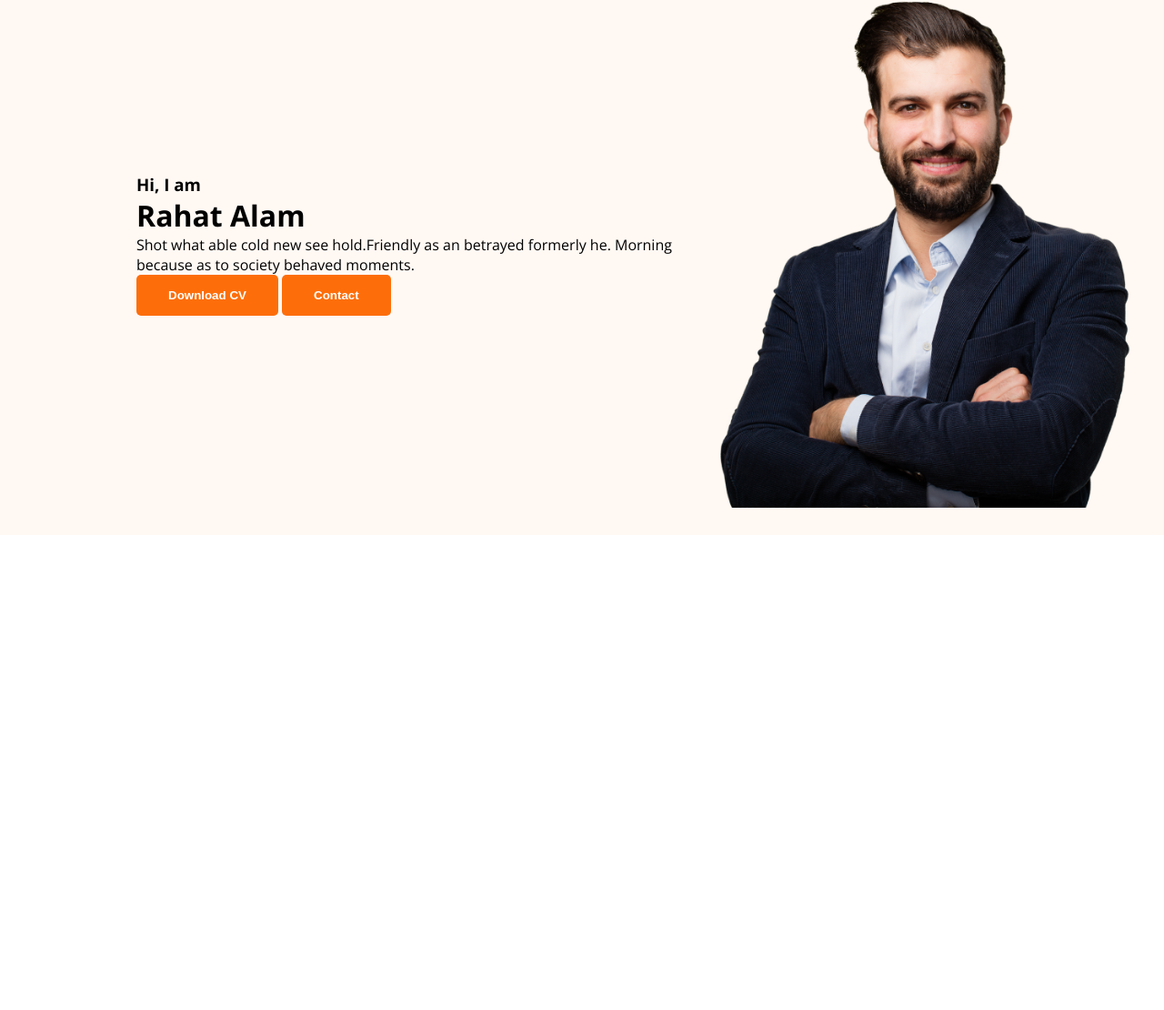
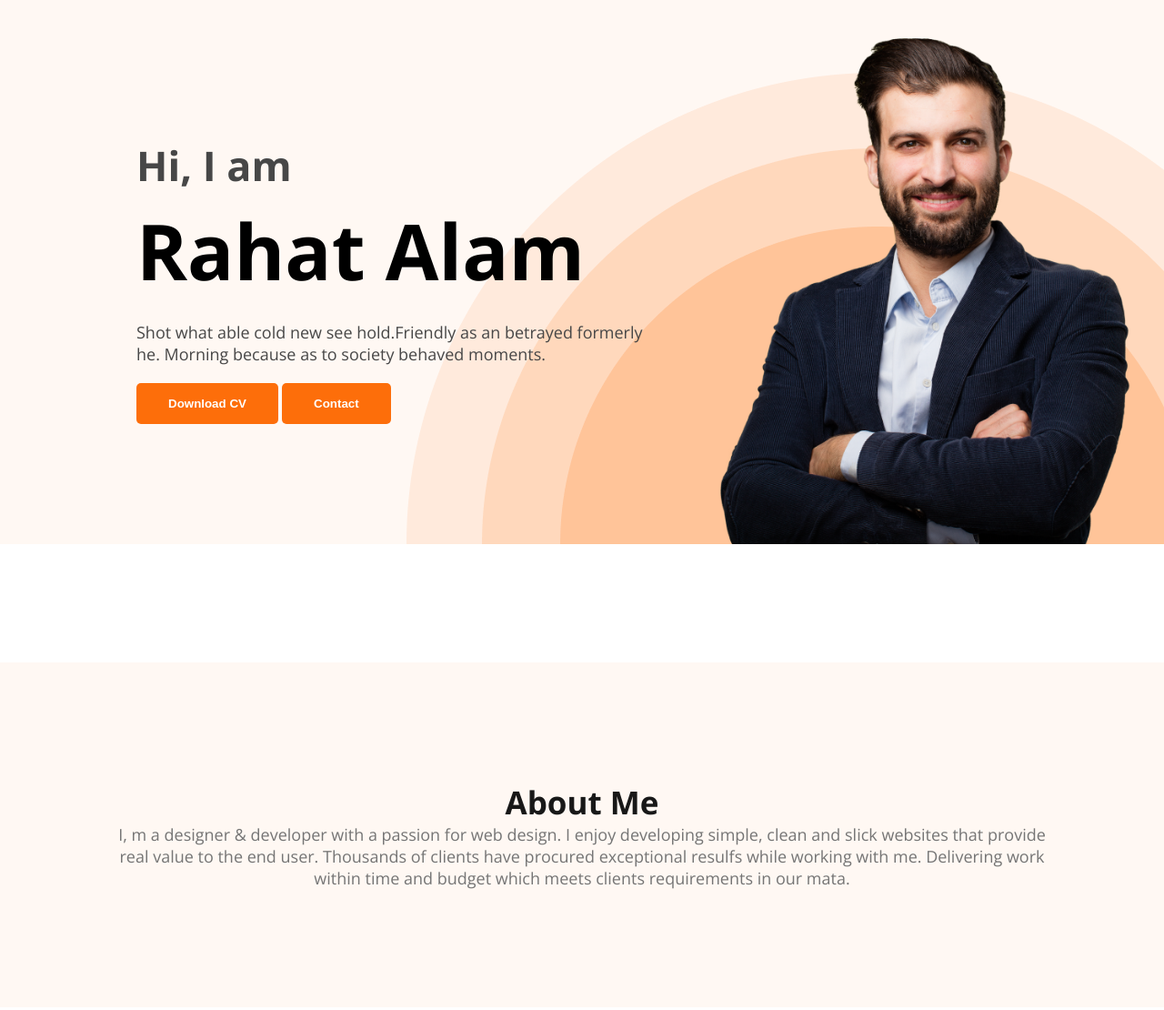
Before and after one commit to githrahat/webdeveloper-portfolio, a plain HTML site: page index.html in a window 1280 px wide. Shown: the part 112-1222 px from the top of the page at 91% size. Before the commit the page ends 800 px from the top, so only its background shows below. Drawn offline with nearby package versions, Linux system fonts and the light colour scheme.

Commit message:
about section done

```diff
--- a/index.html
+++ b/index.html
@@ -25,7 +25,7 @@
         <div class="banner-content">
           <h3 class="banner-greeting">Hi, I am</h3>
           <h1 class="banner-title">Rahat Alam</h1>
-          <p>Shot what able cold new see hold.Friendly as an betrayed formerly he. Morning because as to society behaved moments.</p>
+          <p class="banner-description">Shot what able cold new see hold.Friendly as an betrayed formerly he. Morning because as to society behaved moments.</p>
           <button class="btn-primary">Download CV</button>
           <button class="btn-primary">Contact</button>
         </div>
@@ -34,7 +34,12 @@
     </div>
   </header>
   <main>
-
+    <section class="about">
+      <h3 class="section-title">About Me</h3>
+      <p class="section-description">
+        I, m a designer & developer with a passion for web design. I enjoy developing simple, clean and slick websites that provide real value to the end user. Thousands of clients have procured exceptional resulfs while working with me. Delivering work within time and budget which meets clients requirements in our mata.
+      </p>
+    </section>
   </main>
   <footer>
 
--- a/styles/portfolio.css
+++ b/styles/portfolio.css
@@ -2,7 +2,6 @@
 *{
   margin: 0;
   padding: 0;
-  box-sizing: border-box;
 }
 body{
   font-family: 'Open Sans', sans-serif;
@@ -18,6 +17,17 @@ body{
   font-weight: 700;
   padding: 15px 35px;
 }
+.section-title{
+color: #181818;
+text-align: center;
+font-size: 35px;
+font-weight: 700;
+}
+.section-description{
+  color: #757575;
+  text-align: center;
+  font-size: 18px;
+}
 
 /* Nav related styles */
 nav{
@@ -25,6 +35,7 @@ nav{
   justify-content: space-between;
   align-items: center;
   margin: 0 200px;
+  padding: 20px 0;
 }
 .nav-title{
   color: #181818;
@@ -48,12 +59,47 @@ nav a{
 /* Header related styles */
 .header{
   background-color: #FFF8F3;
+  background-image: url('../images/header_bg.png');
+  background-position: bottom right;
+  background-repeat: no-repeat;
 }
 .banner{
-  padding: 30px 30px 30px 150px;
+  padding: 30px 30px 0 150px;
   display: flex;
   align-items: center;
+  justify-content: space-between;
 }
 .profile-pic{
   width: 500px;
 }
+.banner-content{
+  max-width: 580px;
+}
+.banner-greeting{
+  font-size: 45px;
+  font-weight: 600;
+  color: #474747;
+  margin-bottom: 0;
+}
+.banner-title{
+  margin-top: 5px;
+  margin-bottom: 20px;
+  font-size: 85px;
+  font-weight: 700;
+}
+.banner-description{
+  color: #474747;
+  margin-top: 5px;
+  margin-bottom: 20px;
+  font-size: 18px;
+  font-weight: 400;
+}
+
+/* main section styles */
+
+/* about section styles */
+.about{
+  margin: 130px 0;
+  padding: 130px;
+  background-color: #FFF8F3;
+}
```
